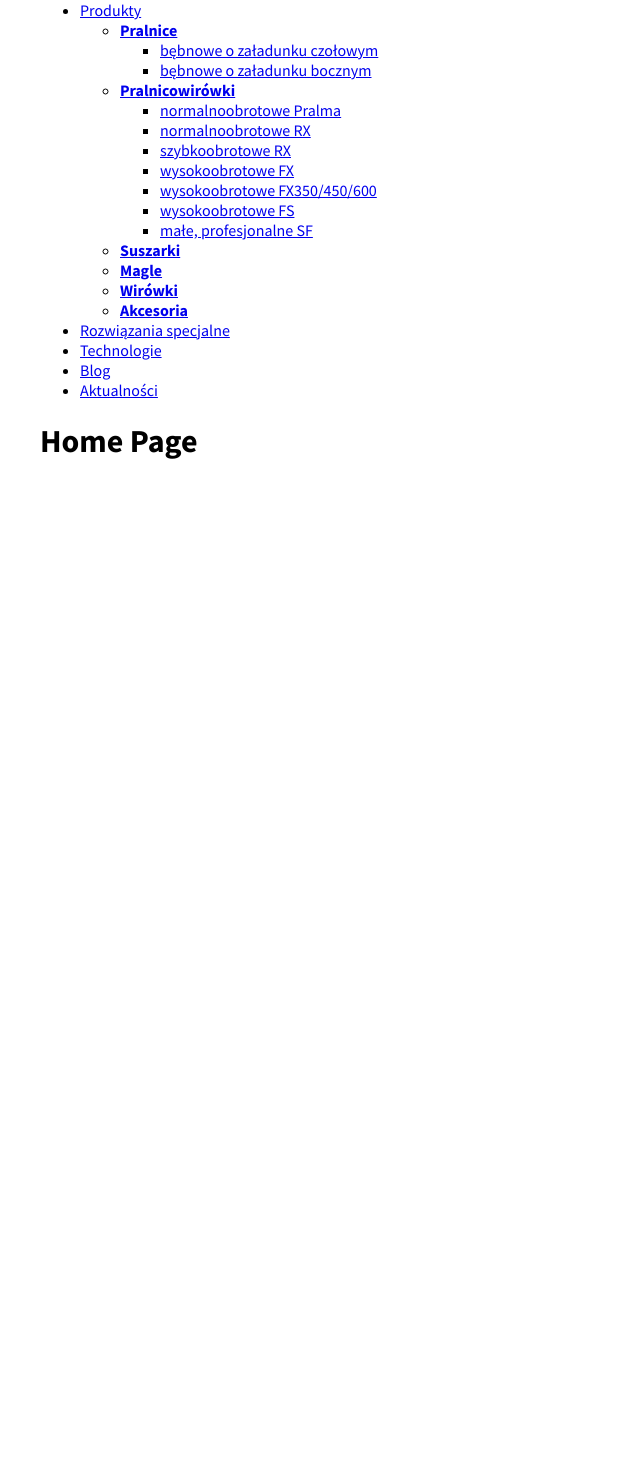
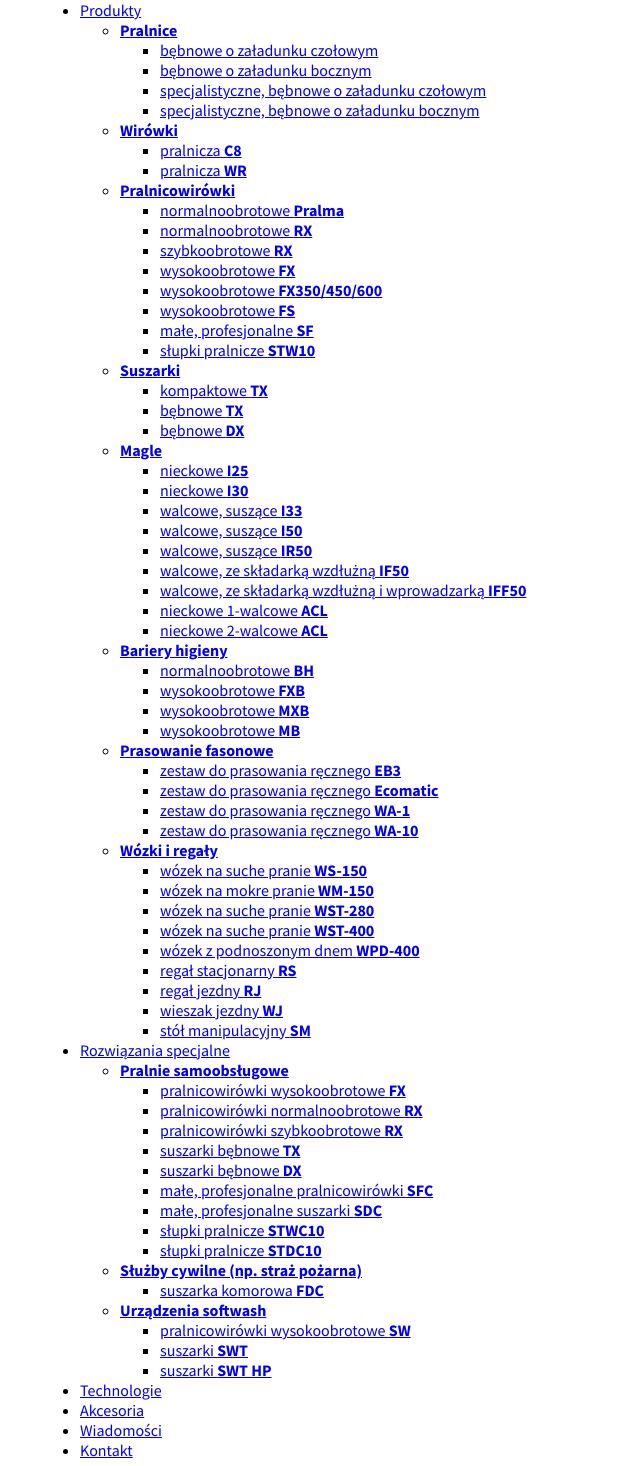
Before and after one commit to krystek77/react-website-client-side, a React (Create React App) app: page / in a window 1280 px wide. Shown: the part 84-1550 px from the top of the page, without its empty margins (0-640 px from the left). Before the commit the page ends 800 px from the top, so only its background shows below. Built offline with nearby package versions, Linux system fonts and the light colour scheme.

Commit message:
Build the main navigation structure of website

```diff
--- a/src/App.js
+++ b/src/App.js
@@ -8,62 +8,153 @@
     <Router>
       <Link to="/">Home</Link>
       <ul>
-        <li> <Link to="/o-nas">O nas</Link> </li>
-        <li> <Link to="/klienci">Klienci</Link> </li>
-        <li>
-          <Link to="/produkty/pralnice">Produkty</Link>
+        <li><Link to="/o-nas">O nas</Link></li>
+        <li><Link to="/klienci">Klienci</Link></li>
+        <li><Link to="/produkty/pralnice">Produkty</Link>
+          {/** komponent */}
           <ul>
             <li className="title">
               <Link to="/produkty/pralnice#pralnice"> <strong>Pralnice</strong> </Link>
               <ul>
-                <li> <Link to="/produkty/pralnice#czolowe"> bębnowe o załadunku czołowym </Link> </li>
-                <li> <Link to="/produkty/pralnice#boczne">bębnowe o załadunku bocznym</Link> </li>
+                <li> <Link to="/produkty/pralnice#czolowe">bębnowe o załadunku czołowym </Link></li>
+                <li> <Link to="/produkty/pralnice#boczne">bębnowe o załadunku bocznym</Link></li>
+                <li> <Link to="/produkty/pralnice#specjalne-czolowe">specjalistyczne, bębnowe o załadunku czołowym</Link></li>
+                <li> <Link to="/produkty/pralnice#specjalne-boczne">specjalistyczne, bębnowe o załadunku bocznym</Link></li>
+              </ul>
+            </li>
+          </ul>
+          {/** end komponent */}
+          <ul>
+            <li>
+              <Link to="/produkty/wirowki#wirowki"> <strong>Wirówki</strong></Link>
+              <ul>
+                <li> <Link to="/produkty/wirowki#c8">pralnicza <b>C8</b></Link></li>
+                <li> <Link to="/produkty/wirowki#wr">pralnicza <b>WR</b></Link></li>
               </ul>
             </li>
           </ul>
 
           <ul>
             <li className="title">
-              <Link to="/produkty/pralnicowirowki#pralnicowirowki"> <strong>Pralnicowirówki</strong> </Link>
+              <Link to="/produkty/pralnicowirowki#pralnicowirowki"><strong>Pralnicowirówki</strong> </Link>
               <ul>
-                <li> <Link to="/produkty/pralnicowirowki#normalnoobrotowe-pralma">normalnoobrotowe Pralma</Link> </li>
-                <li> <Link to="/produkty/pralnicowirowki#normalnoobrotowe-rx">normalnoobrotowe RX</Link> </li>
-                <li> <Link to="/produkty/pralnicowirowki#szybkoobrotowe-rx">szybkoobrotowe RX</Link> </li>
-                <li> <Link to="/produkty/pralnicowirowki#wysokoobrotowe-fx">wysokoobrotowe FX</Link> </li>
-                <li> <Link to="/produkty/pralnicowirowki#wysokoobrotowe-fx350">wysokoobrotowe FX350/450/600</Link> </li>
-                <li> <Link to="/produkty/pralnicowirowki#wysokoobrotowe-fs">wysokoobrotowe FS</Link> </li>
-                <li> <Link to="/produkty/pralnicowirowki#male-profesionalne-sf">małe, profesjonalne SF</Link> </li>
+                <li><Link to="/produkty/pralnicowirowki#normalnoobrotowe-pralma">normalnoobrotowe <b>Pralma</b></Link> </li>
+                <li><Link to="/produkty/pralnicowirowki#normalnoobrotowe-rx">normalnoobrotowe <b>RX</b></Link> </li>
+                <li><Link to="/produkty/pralnicowirowki#szybkoobrotowe-rx">szybkoobrotowe <b>RX</b></Link> </li>
+                <li><Link to="/produkty/pralnicowirowki#wysokoobrotowe-fx">wysokoobrotowe <b>FX</b></Link> </li>
+                <li><Link to="/produkty/pralnicowirowki#wysokoobrotowe-fx350">wysokoobrotowe <b>FX350/450/600</b></Link> </li>
+                <li><Link to="/produkty/pralnicowirowki#wysokoobrotowe-fs">wysokoobrotowe <b>FS</b></Link> </li>
+                <li><Link to="/produkty/pralnicowirowki#male-profesionalne-sf">małe, profesjonalne <b>SF</b></Link> </li>
+                <li><Link to="/produkty/pralnicowirowki#slupki-pralnicze-stw">słupki pralnicze <b>STW10</b></Link></li>
               </ul>
             </li>
           </ul>
 
           <ul>
             <li>
-              <Link to="/produkty/suszarki"> <strong>Suszarki</strong> </Link>
+              <Link to="/produkty/suszarki#suszarki"><strong>Suszarki</strong></Link>
+              <ul>
+                <li><Link to="/produkty/suszarki#kompaktowe">kompaktowe <b>TX</b></Link></li>
+                <li><Link to="/produkty/suszarki#bębnowe-tx">bębnowe <b>TX</b></Link></li>
+                <li><Link to="/produkty/suszarki#bębnowe-dx">bębnowe <b>DX</b></Link></li>
+              </ul>
             </li>
           </ul>
 
           <ul>
             <li>
-              <Link to="/produkty/magle"> <strong>Magle</strong> </Link>
+              <Link to="/produkty/magle#magle"><strong>Magle</strong></Link>
+              <ul>
+                <li><Link to="/produkty/magle#nieckowe-i25">nieckowe <b>I25</b></Link></li>
+                <li><Link to="/produkty/magle#nieckowe-i30">nieckowe <b>I30</b></Link></li>
+                <li><Link to="/produkty/magle#walcowe-i33">walcowe, suszące <b>I33</b></Link></li>
+                <li><Link to="/produkty/magle#walcowe-i50">walcowe, suszące <b>I50</b></Link></li>
+                <li><Link to="/produkty/magle#walcowe-ir50">walcowe, suszące <b>IR50</b></Link></li>
+                <li><Link to="/produkty/magle#walcowe-if50">walcowe, ze składarką wzdłużną <b>IF50</b></Link></li>
+                <li><Link to="/produkty/magle#walcowe-iff50">walcowe, ze składarką wzdłużną i wprowadzarką <b>IFF50</b></Link></li>
+                <li><Link to="/produkty/magle#nieckowe-acl1">nieckowe 1-walcowe <b>ACL</b></Link></li>
+                <li><Link to="/produkty/magle#nieckowe-acl2">nieckowe 2-walcowe <b>ACL</b></Link></li>
+              </ul>
             </li>
           </ul>
 
           <ul>
             <li>
-              <Link to="/produkty/wirowki"> <strong>Wirówki</strong> </Link>
+              <Link to="/produkty/bariery-higieny#bariery-higieny"><strong>Bariery higieny</strong></Link>
+               <ul>
+                <li><Link to="/produkty/bariery-higieny#normalnoobrotowe">normalnoobrotowe <b>BH</b></Link></li>
+                <li><Link to="/produkty/bariery-higieny#wysokoobrotowe-FXB">wysokoobrotowe <b>FXB</b></Link></li>
+                <li><Link to="/produkty/bariery-higieny#wysokoobrotowe-MXB">wysokoobrotowe <b>MXB</b></Link></li>
+                <li><Link to="/produkty/bariery-higieny#wysokoobrotowe-MB">wysokoobrotowe <b>MB</b></Link></li>
+              </ul>
             </li>
           </ul>
 
           <ul>
-            <li> <Link to="/produkty/akcesoria"> <strong>Akcesoria</strong> </Link> </li>
+            <li>
+              <Link to="/produkty/prasowanie-fasonowe#prasowanie-fasonowe"><strong>Prasowanie fasonowe</strong></Link>
+               <ul>
+                <li><Link to="/produkty/prasowanie-fasonowe#eb3">zestaw do prasowania ręcznego <b>EB3</b></Link></li>
+                <li><Link to="/produkty/prasowanie-fasonowe#ecomatic">zestaw do prasowania ręcznego <b>Ecomatic</b></Link></li>
+                <li><Link to="/produkty/prasowanie-fasonowe#wa1">zestaw do prasowania ręcznego <b>WA-1</b></Link></li>
+                <li><Link to="/produkty/prasowanie-fasonowe#wa10">zestaw do prasowania ręcznego <b>WA-10</b></Link></li>
+              </ul>
+            </li>
+          </ul>
+          <ul>
+            <li><Link to="/produkty/wozki-regaly#wozki-regaly"><strong>Wózki i regały</strong></Link>
+              <ul>
+                <li><Link to="/produkty/wozki-regaly#ws150">wózek na suche pranie <b>WS-150</b></Link></li>
+                <li><Link to="/produkty/wozki-regaly#wm150">wózek na mokre pranie <b>WM-150</b></Link></li>
+                <li><Link to="/produkty/wozki-regaly#wst280">wózek na suche pranie <b>WST-280</b></Link></li>
+                <li><Link to="/produkty/wozki-regaly#wst400">wózek na suche pranie <b>WST-400</b></Link></li>
+                <li><Link to="/produkty/wozki-regaly#wpd400">wózek z podnoszonym dnem <b>WPD-400</b></Link></li>
+                <li><Link to="/produkty/wozki-regaly#rs">regał stacjonarny <b>RS</b></Link></li>
+                <li><Link to="/produkty/wozki-regaly#rj">regał jezdny <b>RJ</b></Link></li>
+                <li><Link to="/produkty/wozki-regaly#wj">wieszak jezdny <b>WJ</b></Link></li>
+                <li><Link to="/produkty/wozki-regaly#sm">stół manipulacyjny <b>SM</b></Link></li>
+              </ul>
+            </li>
           </ul>
 
         </li>
-        <li> <Link to="/rozwiazania-specjalne">Rozwiązania specjalne</Link> </li>
-        <li> <Link to="/technologie">Technologie</Link> </li>
-        <li> <Link to="/blog">Blog</Link> </li>
-        <li> <Link to="/aktualnosci">Aktualności</Link> </li>
+        <li><Link to="/rozwiazania-specjalne/samoobslugowe">Rozwiązania specjalne</Link>
+
+        <ul>
+            <li className="title">
+              <Link to="/rozwiazania-specjalne/samoobslugowe#samoobslugowe"><strong>Pralnie samoobsługowe</strong></Link>
+              <ul>
+                <li><Link to="/rozwiazania-specjalne/samoobslugowe#pralnicowirowki-wysokoobrotowe">pralnicowirówki wysokoobrotowe <b>FX</b></Link></li>
+                <li><Link to="/rozwiazania-specjalne/samoobslugowe#pralnicowirowki-normalnoobrotowe">pralnicowirówki normalnoobrotowe <b>RX</b></Link></li>
+                <li><Link to="/rozwiazania-specjalne/samoobslugowe#pralnicowirowki-szybkoobrotowe">pralnicowirówki szybkoobrotowe <b>RX</b></Link></li>
+                <li><Link to="/rozwiazania-specjalne/samoobslugowe#suszarki-tx">suszarki bębnowe <b>TX</b></Link></li>
+                <li><Link to="/rozwiazania-specjalne/samoobslugowe#suszarki-dx">suszarki bębnowe <b>DX</b></Link></li>
+                <li><Link to="/rozwiazania-specjalne/samoobslugowe#male-profesjonalne-sfc">małe, profesjonalne pralnicowirówki <b>SFC</b></Link></li>
+                <li><Link to="/rozwiazania-specjalne/samoobslugowe#male-profesjonalne-sdc">małe, profesjonalne suszarki <b>SDC</b></Link></li>
+                <li><Link to="/rozwiazania-specjalne/samoobslugowe#slupki-pralnicze-stwc">słupki pralnicze <b>STWC10</b></Link></li>
+                <li><Link to="/rozwiazania-specjalne/samoobslugowe#slupki-pralnicze-stdc">słupki pralnicze <b>STDC10</b></Link></li>
+              </ul>
+            </li>
+            <li className="title">
+              <Link to="/rozwiazania-specjalne/sluzby-cywilne#sluzby-cywilne"> <strong>Służby cywilne (np. straż pożarna)</strong></Link>
+              <ul>
+                <li><Link to="/rozwiazania-specjalne/sluzby-cywilne#suszarka-komorowa-fdc">suszarka komorowa <b>FDC</b></Link></li>
+              </ul>
+            </li>
+            <li className="title">
+              <Link to="/rozwiazania-specjalne/softwash#softwash"> <strong>Urządzenia softwash</strong></Link>
+              <ul>
+                <li><Link to="/rozwiazania-specjalne/softwash#pralnicowirowki">pralnicowirówki wysokoobrotowe <b>SW</b></Link></li>
+                <li><Link to="/rozwiazania-specjalne/softwash#suszarki">suszarki <b>SWT</b></Link></li>
+                <li><Link to="/rozwiazania-specjalne/softwash#suszarki-hp">suszarki <b>SWT HP</b></Link></li>
+              </ul>
+            </li>
+          </ul>
+        </li>
+        <li><Link to="/technologie">Technologie</Link></li>
+        <li><Link to="/akcesoria">Akcesoria</Link></li>
+        <li><Link to="/wiadomosci">Wiadomości</Link></li>
+        <li><Link to="/kontakt">Kontakt</Link></li>
       </ul>
       <Switch>
         <Route path="/produkty/:name" render={(props) => <ProductDetails {...props} />} />
```
